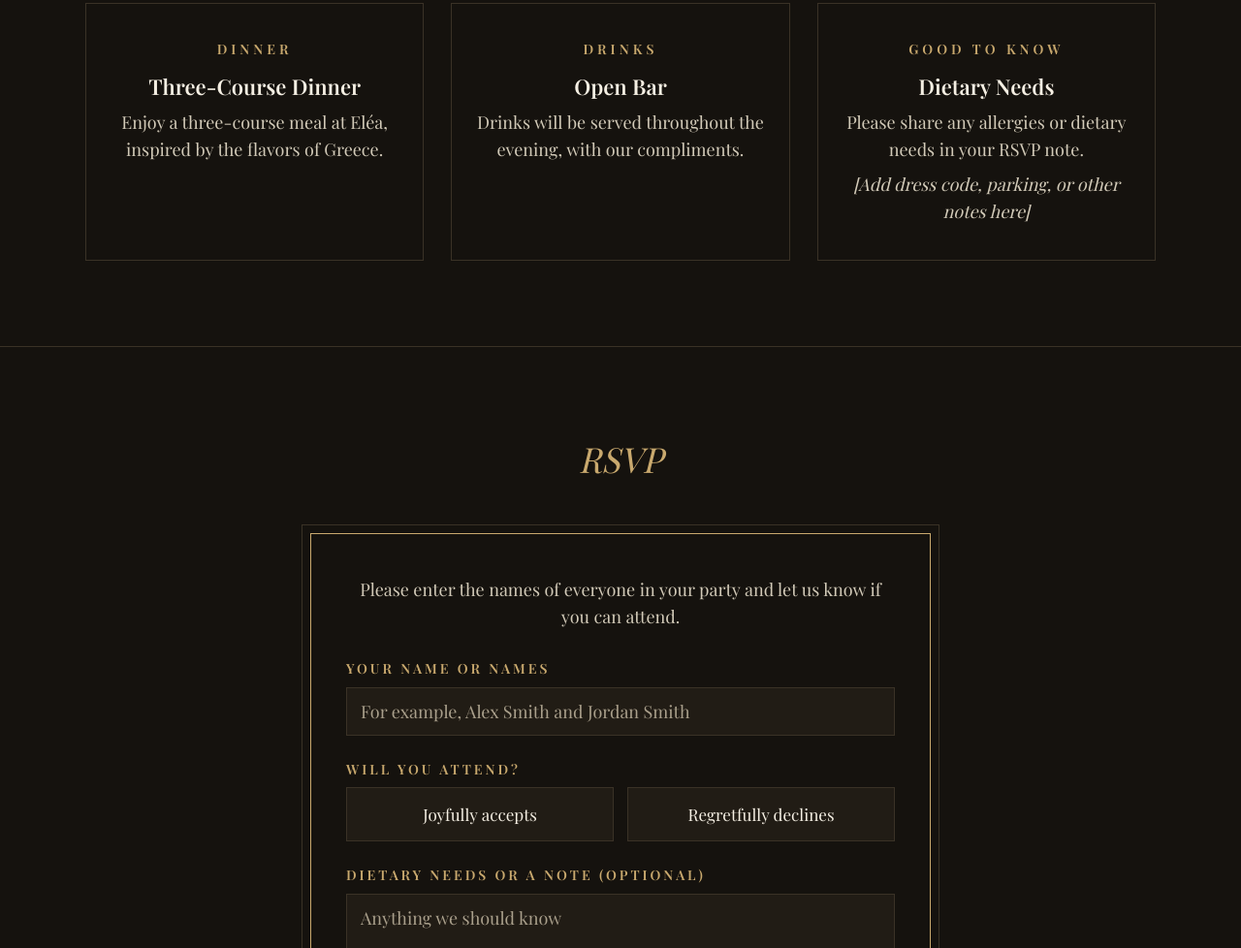
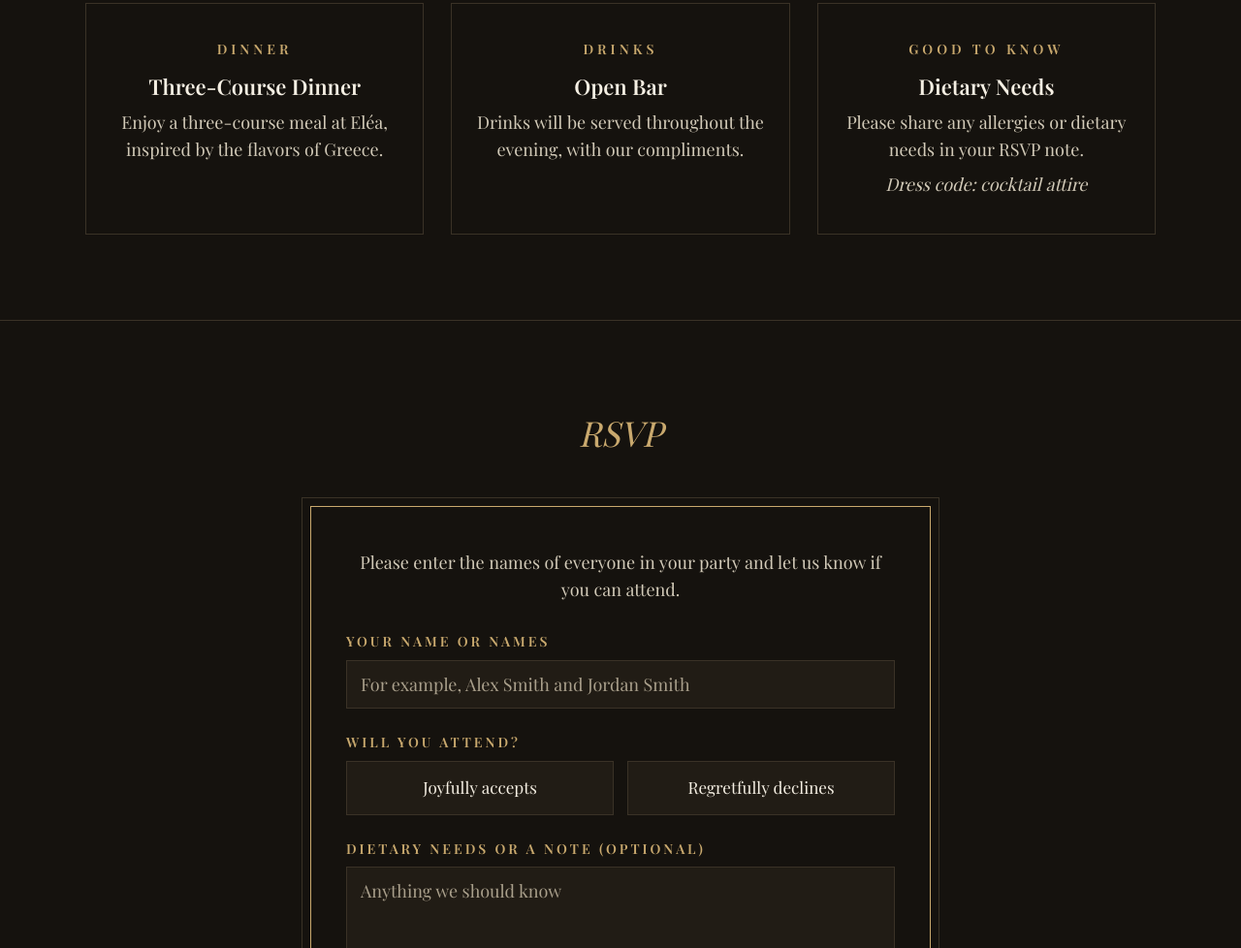
Before and after one commit to joeliandmeg/wedding, a plain HTML site: page index.html in a window 1280 px wide. Shown: the part 2044-3022 px from the top of the page at 97% size. Drawn offline with nearby package versions, Linux system fonts and the light colour scheme; a web font is replaced by a local one.

Commit message:
Specify dress code in index.html
Updated placeholder text to specify dress code.

```diff
--- a/index.html
+++ b/index.html
@@ -257,7 +257,7 @@ footer .when{margin:6px 0 0; color:var(--muted); font-style:italic; font-size:16
           <!-- EDIT: add dress code, parking, or other notes -->
           <p class="big">Dietary Needs</p>
           <p class="sub">Please share any allergies or dietary needs in your RSVP note.</p>
-          <p class="sub"><span class="placeholder">[Add dress code, parking, or other notes here]</span></p>
+          <p class="sub"><span class="placeholder"> Dress code: cocktail attire </span></p>
         </div>
       </div>
     </div>
```
